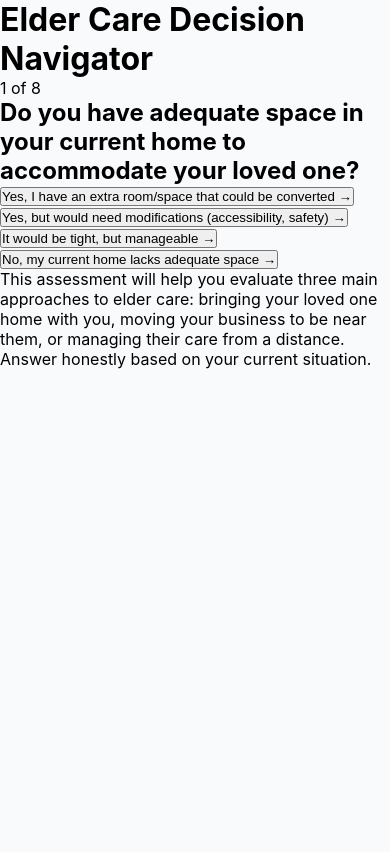
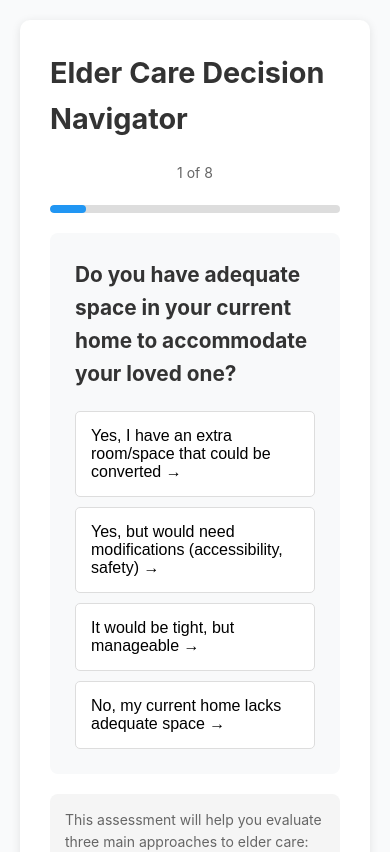
Before and after one commit to drsherd/elder-care-navigator, a React (Create React App) app: page / in a window 390 px wide. Shown: the top 852 px of the page. Built offline with nearby package versions, Linux system fonts and the light colour scheme.

Commit message:
Update index.css

```diff
--- a/src/index.css
+++ b/src/index.css
@@ -7,4 +7,199 @@
 body {
   font-family: -apple-system, BlinkMacSystemFont, 'Segoe UI', sans-serif;
   background-color: #f9fafb;
+  padding: 20px;
+  line-height: 1.6;
 }
+
+.container {
+  max-width: 800px;
+  margin: 0 auto;
+  background: white;
+  padding: 30px;
+  border-radius: 10px;
+  box-shadow: 0 2px 10px rgba(0,0,0,0.1);
+}
+
+.header {
+  display: flex;
+  justify-content: space-between;
+  align-items: center;
+  margin-bottom: 20px;
+}
+
+.question-counter {
+  font-size: 14px;
+  color: #666;
+}
+
+.question {
+  background: #f8f9fa;
+  padding: 25px;
+  border-radius: 8px;
+  margin-bottom: 20px;
+}
+
+.question h2 {
+  margin-bottom: 20px;
+  color: #333;
+  font-size: 1.3rem;
+}
+
+.options {
+  display: flex;
+  flex-direction: column;
+  gap: 10px;
+}
+
+.option {
+  background: white;
+  border: 1px solid #ddd;
+  padding: 15px;
+  border-radius: 5px;
+  cursor: pointer;
+  text-align: left;
+  font-size: 16px;
+  transition: all 0.2s;
+}
+
+.option:hover {
+  background: #e3f2fd;
+  border-color: #2196f3;
+  transform: translateY(-1px);
+}
+
+.progress {
+  width: 100%;
+  height: 8px;
+  background: #ddd;
+  border-radius: 4px;
+  margin-bottom: 20px;
+  overflow: hidden;
+}
+
+.progress-bar {
+  height: 100%;
+  background: #2196f3;
+  border-radius: 4px;
+  transition: width 0.3s ease;
+}
+
+.button {
+  background: #2196f3;
+  color: white;
+  padding: 12px 24px;
+  border: none;
+  border-radius: 5px;
+  cursor: pointer;
+  font-size: 16px;
+  transition: background 0.2s;
+}
+
+.button:hover {
+  background: #1976d2;
+}
+
+.back-button {
+  background: transparent;
+  border: none;
+  color: #666;
+  cursor: pointer;
+  font-size: 16px;
+  margin-top: 15px;
+}
+
+.back-button:hover {
+  color: #333;
+}
+
+.grid {
+  display: grid;
+  grid-template-columns: 1fr 1fr;
+  gap: 20px;
+  margin: 20px 0;
+}
+
+@media (max-width: 768px) {
+  .grid {
+    grid-template-columns: 1fr;
+  }
+
+  .header {
+    flex-direction: column;
+    gap: 10px;
+  }
+}
+
+.text-center {
+  text-align: center;
+}
+
+h1 {
+  font-size: 1.8rem;
+  color: #333;
+  margin-bottom: 10px;
+}
+
+h2 {
+  font-size: 1.4rem;
+  color: #555;
+  margin-bottom: 15px;
+}
+
+h3 {
+  font-size: 1.2rem;
+  color: #666;
+  margin-bottom: 15px;
+}
+
+.benefit-box {
+  background: #e8f5e8;
+  padding: 20px;
+  border-radius: 8px;
+  border-left: 4px solid #4caf50;
+}
+
+.consideration-box {
+  background: #fff8e1;
+  padding: 20px;
+  border-radius: 8px;
+  border-left: 4px solid #ff9800;
+}
+
+.score-box {
+  background: #f5f5f5;
+  padding: 20px;
+  border-radius: 8px;
+  margin: 20px 0;
+}
+
+.score-number {
+  font-size: 2rem;
+  font-weight: bold;
+  color: #2196f3;
+}
+
+.note-box {
+  background: #e3f2fd;
+  padding: 15px;
+  border-radius: 8px;
+  margin-top: 20px;
+  border-left: 4px solid #2196f3;
+}
+
+.info-box {
+  background: #f5f5f5;
+  padding: 15px;
+  border-radius: 8px;
+  margin-top: 20px;
+  font-size: 14px;
+  color: #666;
+}
+
+ul {
+  padding-left: 20px;
+}
+
+li {
+  margin-bottom: 8px;
+}
```
